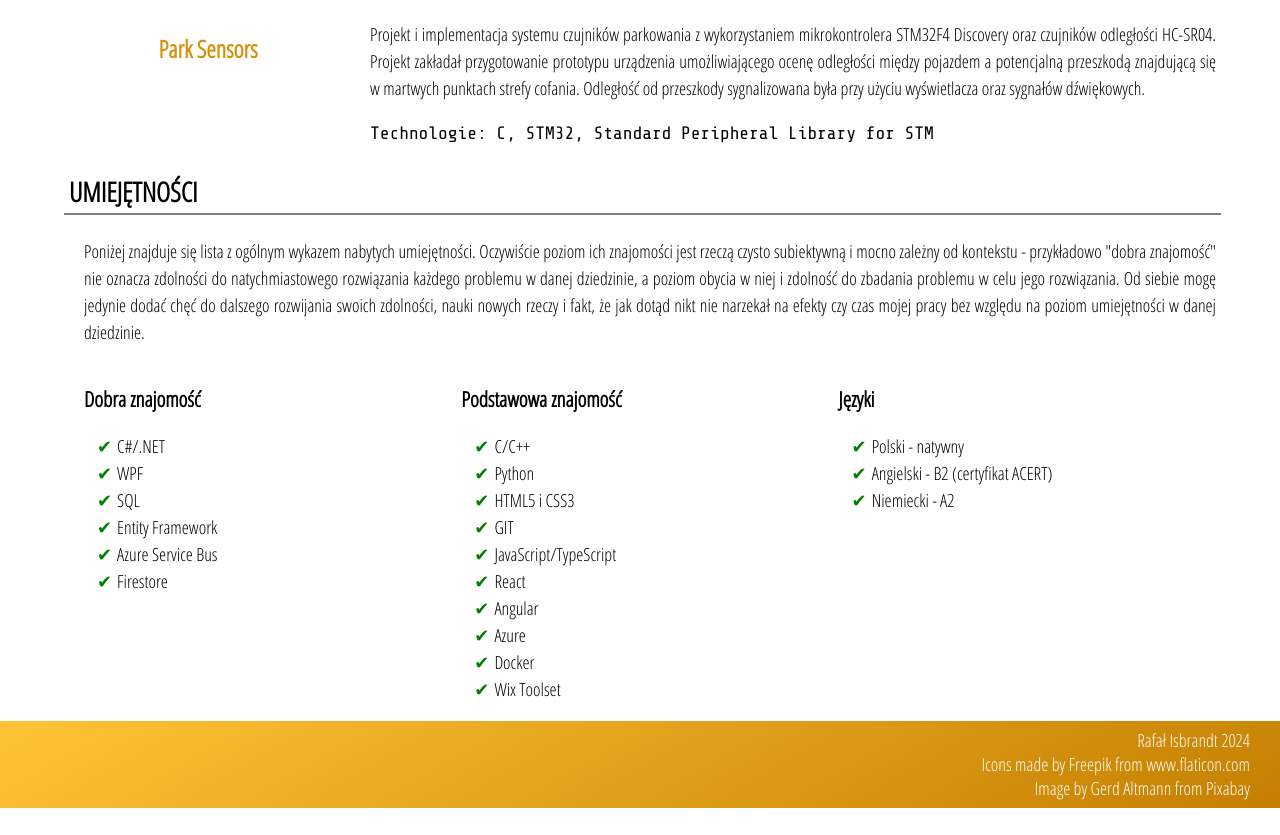
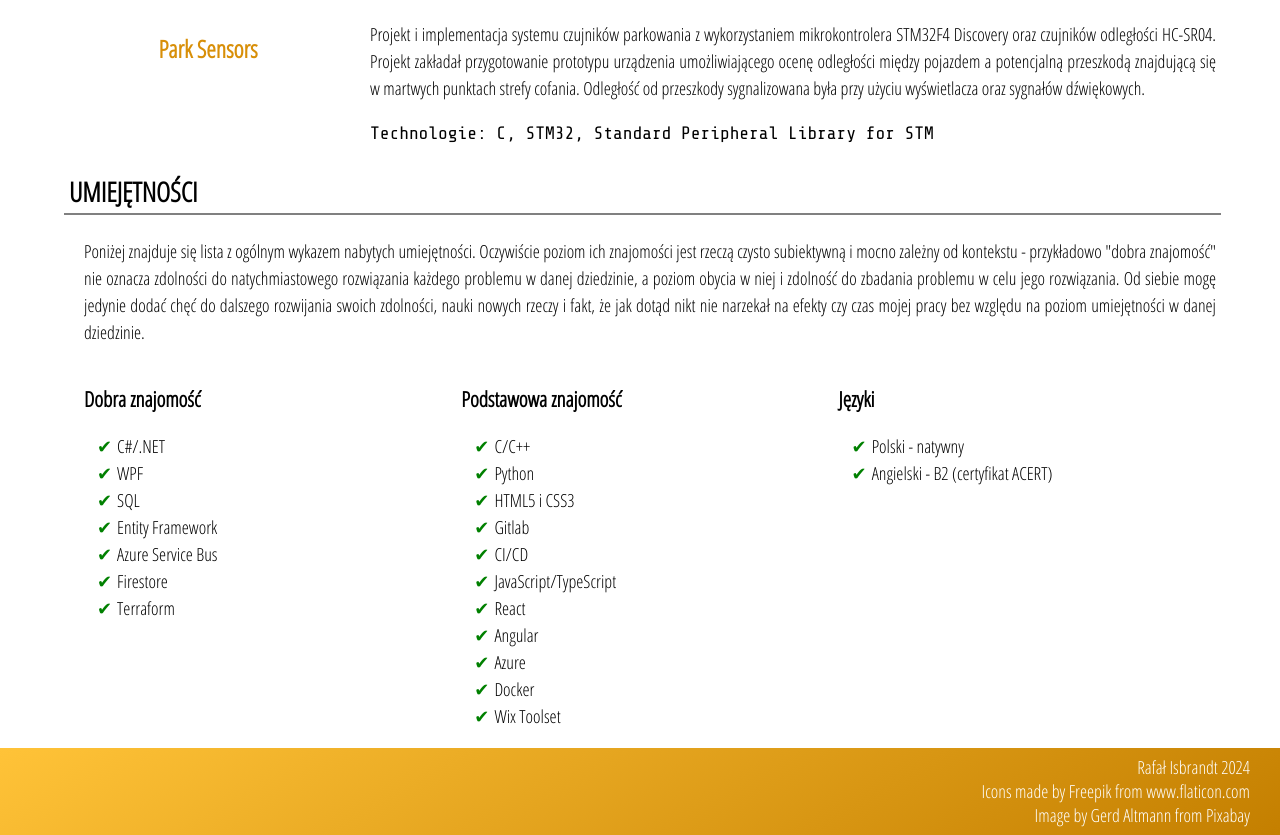
Before and after one commit to rav97/rav97.github.io, a plain HTML site: page index.html in a window 1280 px wide. Shown: the part 4103-4938 px from the top of the page. Before the commit the page ends 4911 px from the top, so only its background shows below. Drawn offline with nearby package versions, Linux system fonts and the light colour scheme.

Commit message:
Update index.html

```diff
--- a/index.html
+++ b/index.html
@@ -398,6 +398,7 @@
                         <li>Entity Framework</li>
                         <li>Azure Service Bus</li>
                         <li>Firestore</li>
+                        <li>Terraform</li>
                     </ul>
                 </div>
                 <div class="column">
@@ -406,7 +407,8 @@
                         <li>C/C++</li>
                         <li>Python</li>
                         <li>HTML5 i CSS3</li>
-                        <li>GIT</li>
+                        <li>Gitlab</li>
+                        <li>CI/CD</li>
                         <li>JavaScript/TypeScript</li>
                         <li>React</li>
                         <li>Angular</li>
@@ -420,7 +422,6 @@
                     <ul>
                         <li>Polski - natywny</li>
                         <li>Angielski - B2 (certyfikat ACERT)</li>
-                        <li>Niemiecki - A2</li>
                     </ul>
                 </div>
 
```
